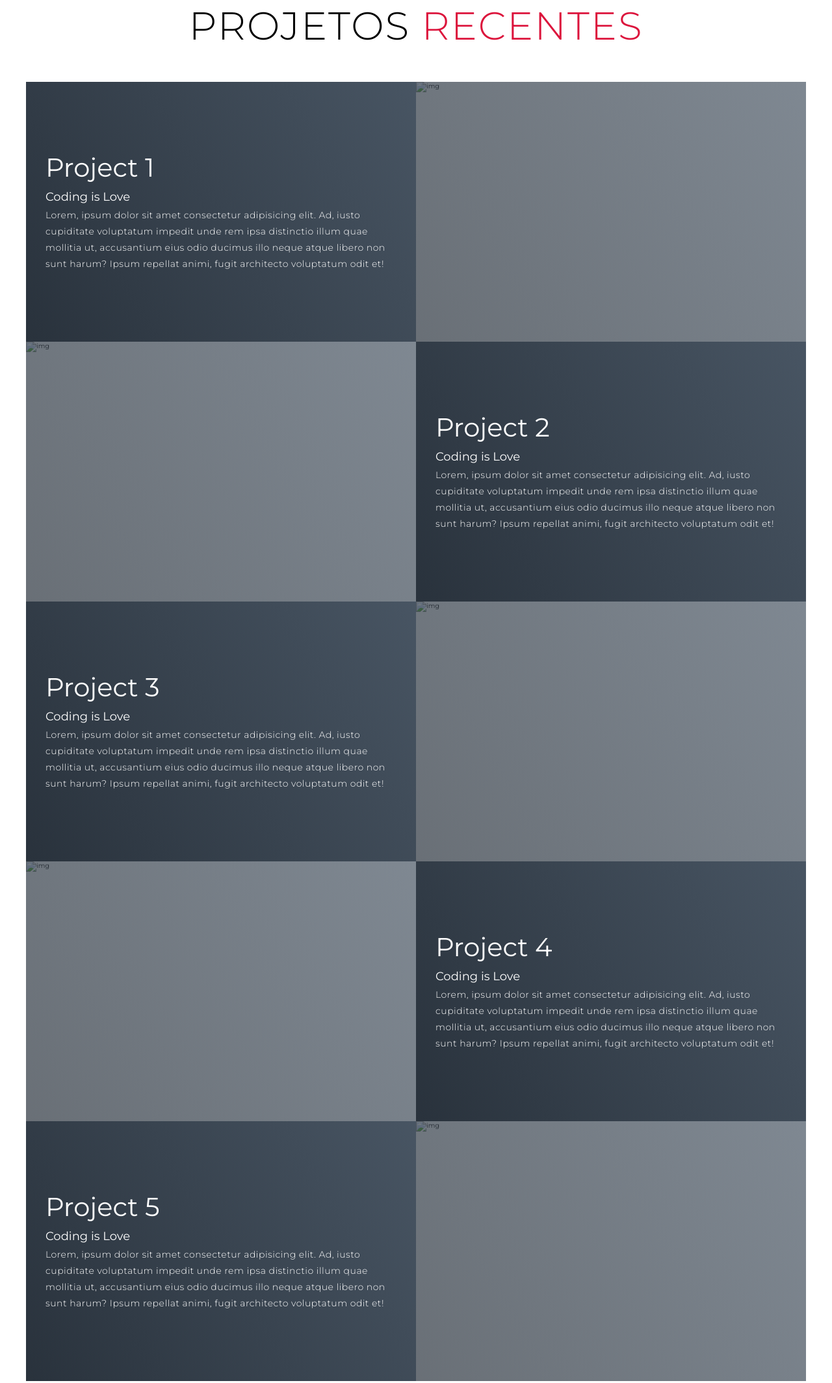
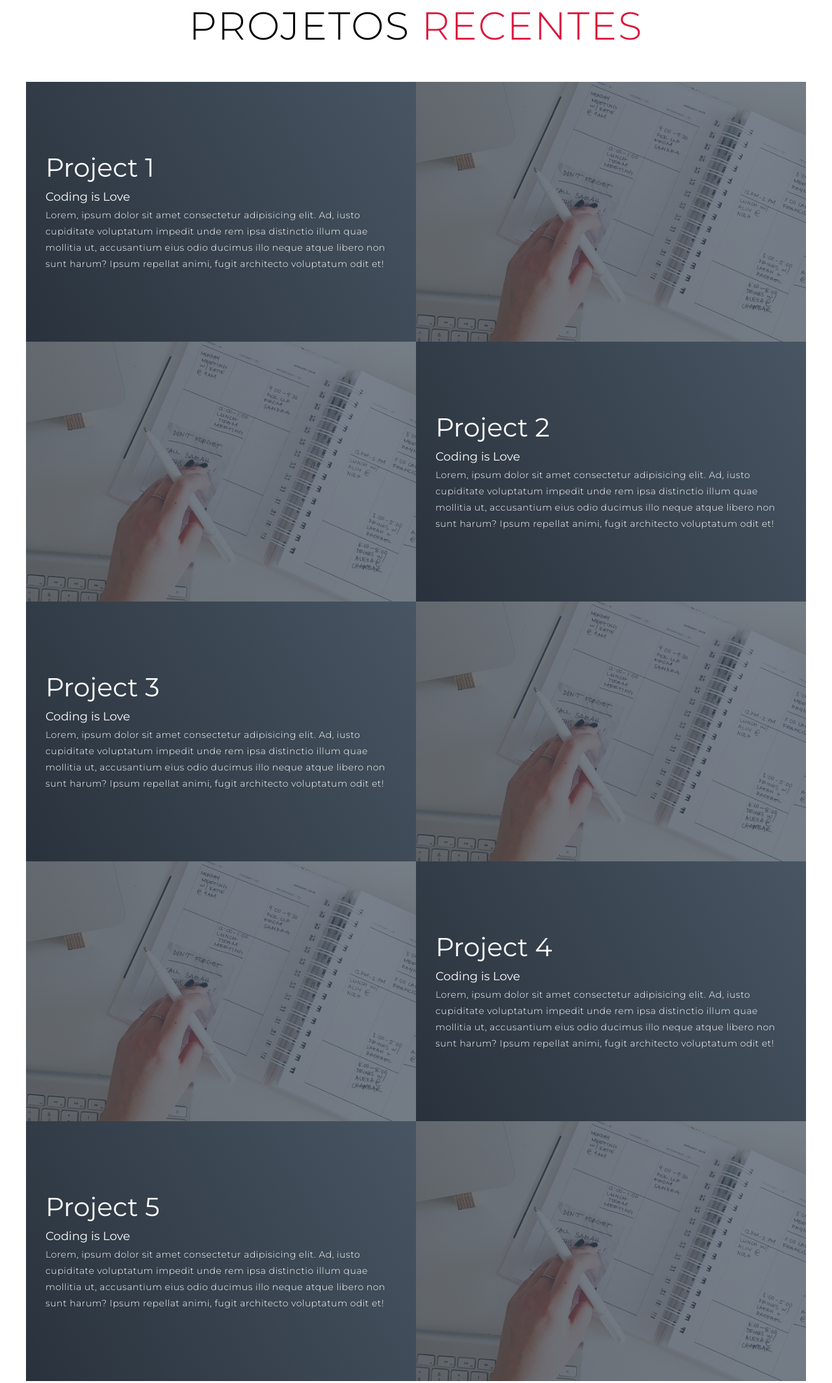
Before and after one commit to DanielDscXk/portifolio.github.io, a plain HTML site: page index.html in a window 1280 px wide. Shown: the part 1717-3846 px from the top of the page at 65% size. Drawn offline with Linux system fonts and the light colour scheme; files whose address does not match are found by name.

Commit message:
Update index.html

```diff
--- a/index.html
+++ b/index.html
@@ -104,7 +104,7 @@
               harum? Ipsum repellat animi, fugit architecto voluptatum odit et!</p>
           </div>
           <div class="projeto-img">
-            <img src="./img/img-1.png" alt="img">
+            <img src="img-1.png" alt="img">
           </div>
         </div>
         <div class="projeto-item">
@@ -116,7 +116,7 @@
               harum? Ipsum repellat animi, fugit architecto voluptatum odit et!</p>
           </div>
           <div class="projeto-img">
-            <img src="./img/img-1.png" alt="img">
+            <img src="img-1.png" alt="img">
           </div>
         </div>
         <div class="projeto-item">
@@ -128,7 +128,7 @@
               harum? Ipsum repellat animi, fugit architecto voluptatum odit et!</p>
           </div>
           <div class="projeto-img">
-            <img src="./img/img-1.png" alt="img">
+            <img src="img-1.png" alt="img">
           </div>
         </div>
         <div class="projeto-item">
@@ -140,7 +140,7 @@
               harum? Ipsum repellat animi, fugit architecto voluptatum odit et!</p>
           </div>
           <div class="projeto-img">
-            <img src="./img/img-1.png" alt="img">
+            <img src="img-1.png" alt="img">
           </div>
         </div>
         <div class="projeto-item">
@@ -152,7 +152,7 @@
               harum? Ipsum repellat animi, fugit architecto voluptatum odit et!</p>
           </div>
           <div class="projeto-img">
-            <img src="./img/img-1.png" alt="img">
+            <img src="img-1.png" alt="img">
           </div>
         </div>
       </div>
@@ -165,7 +165,7 @@
     <div class="sobre container">
       <div class="col-left">
         <div class="sobre-img">
-          <img src="./img/img-2.png" alt="img">
+          <img src="img-2.png" alt="img">
         </div>
       </div>
       <div class="col-right">
```
